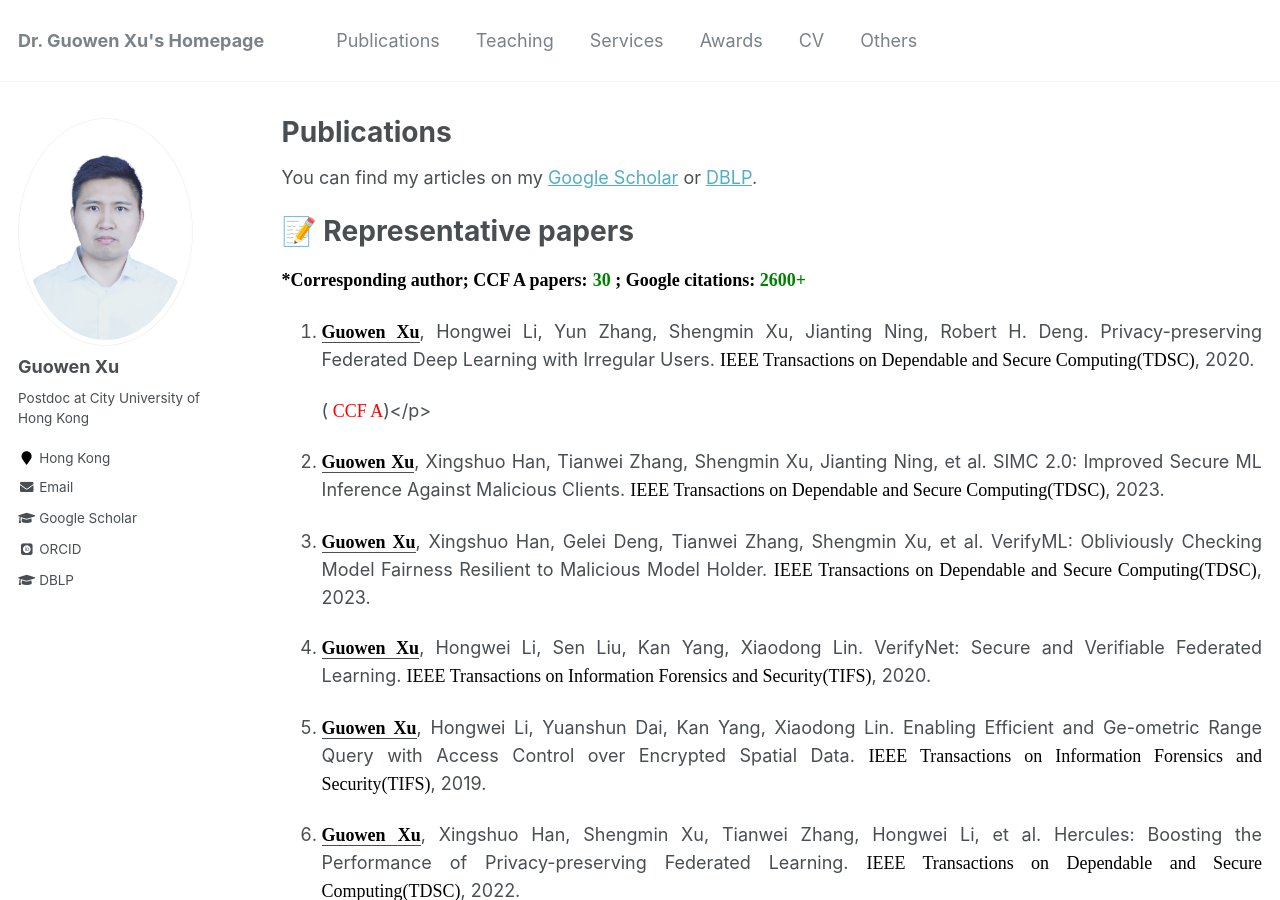
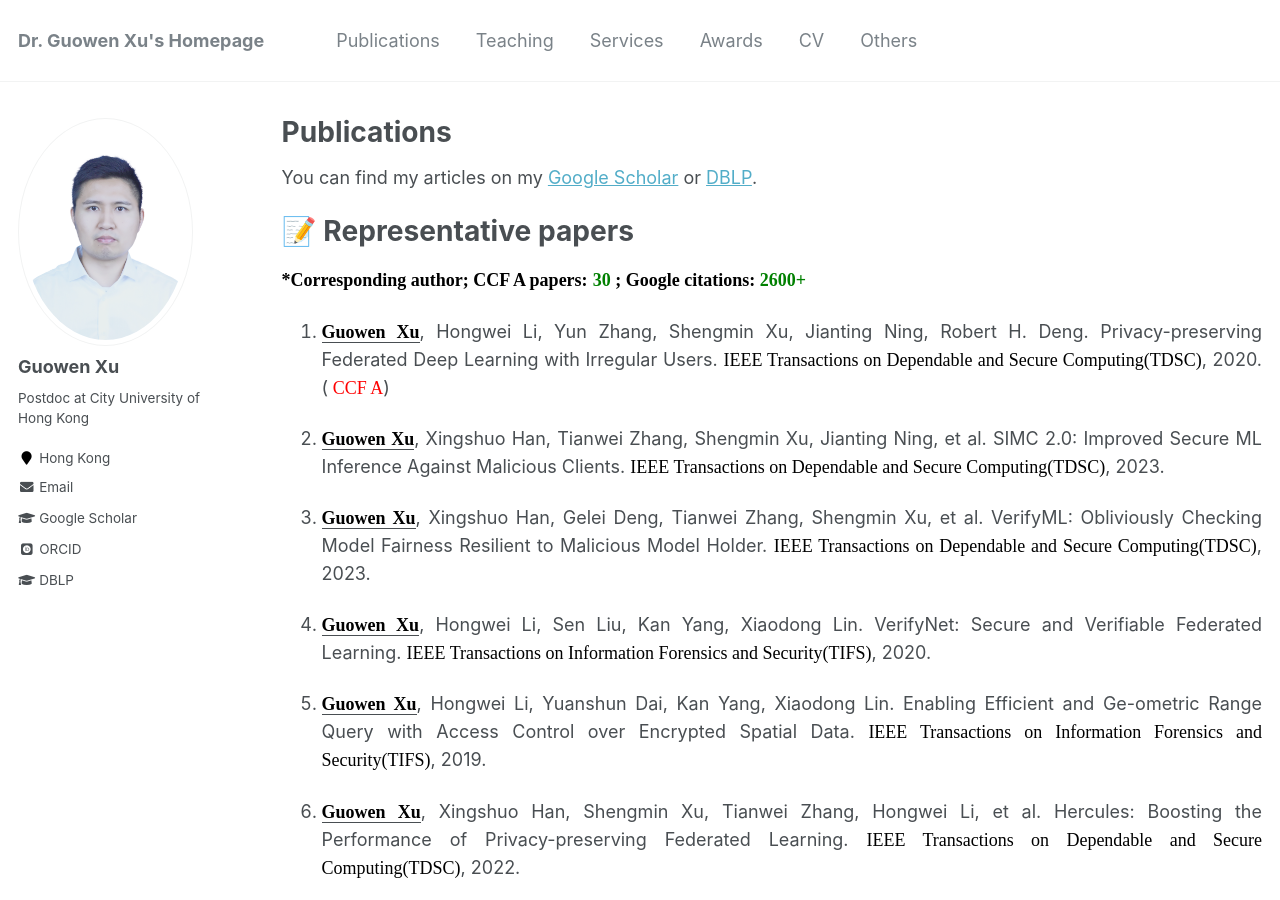
Before and after one commit to Guowen-xu/guowen-xu.github.io, a Jekyll site: the page built from _pages/publications.md, in a window 1280 px wide and 900 px high. Built offline with Jekyll 4.4.1, drawn with Linux system fonts in a browser that asks for light colours; some web fonts are replaced.

Commit message:
Update publications.md

```diff
--- a/_pages/publications.md
+++ b/_pages/publications.md
@@ -11,7 +11,7 @@ You can find my articles on my [Google Scholar](https://scholar.google.com.hk/ci
 # 📝 Representative papers
 <b><font face="Times New Roman" color=black size=4> *Corresponding author; </font></b><b><font face="Times New Roman" color=black size=4>  CCF A papers:</font></b> <b><font face="Times New Roman" color=green size=4>  30 </font></b><b><font face="Times New Roman" color=black size=4>; </font></b><b><font face="Times New Roman" color=black size=4> Google citations:</font></b><b><font face="Times New Roman" color=green size=4>  2600+
 &nbsp;&nbsp;&nbsp;&nbsp;&nbsp;&nbsp;&nbsp;&nbsp;
-1. <p align="justify"> <u><b><font face="Times New Roman" color=black size=4> Guowen Xu</font></b></u>,  Hongwei Li, Yun Zhang, Shengmin Xu, Jianting Ning, Robert H. Deng. Privacy-preserving Federated Deep Learning with Irregular Users. <font face="Times New Roman" color=black size=4> IEEE Transactions on Dependable and Secure Computing(TDSC)</font>, 2020.</p> (<font face="Times New Roman" color=red size=4> CCF A</font>)</p>
+1. <p align="justify"> <u><b><font face="Times New Roman" color=black size=4> Guowen Xu</font></b></u>,  Hongwei Li, Yun Zhang, Shengmin Xu, Jianting Ning, Robert H. Deng. Privacy-preserving Federated Deep Learning with Irregular Users. <font face="Times New Roman" color=black size=4> IEEE Transactions on Dependable and Secure Computing(TDSC)</font>, 2020. (<font face="Times New Roman" color=red size=4> CCF A</font>)
 2. <p align="justify"> <u><b><font face="Times New Roman" color=black size=4> Guowen Xu</font></b></u>, Xingshuo Han, Tianwei Zhang, Shengmin Xu, Jianting Ning, et al. SIMC 2.0: Improved Secure ML Inference Against Malicious Clients. <font face="Times New Roman" color=black size=4> IEEE Transactions on Dependable and Secure Computing(TDSC)</font>, 2023.</p>
 3. <p align="justify"><u><b><font face="Times New Roman" color=black size=4> Guowen Xu</font></b></u>, Xingshuo Han, Gelei Deng, Tianwei Zhang, Shengmin Xu, et al. VerifyML: Obliviously Checking Model Fairness Resilient to Malicious Model Holder. <font face="Times New Roman" color=black size=4> IEEE Transactions on Dependable and Secure Computing(TDSC)</font>, 2023.</p>
 4. <p align="justify"><u><b><font face="Times New Roman" color=black size=4> Guowen Xu</font></b></u>, Hongwei Li, Sen Liu, Kan Yang, Xiaodong Lin. VerifyNet: Secure and Verifiable Federated Learning. <font face="Times New Roman" color=black size=4> IEEE Transactions on Information Forensics and Security(TIFS)</font>, 2020.</p>
```
